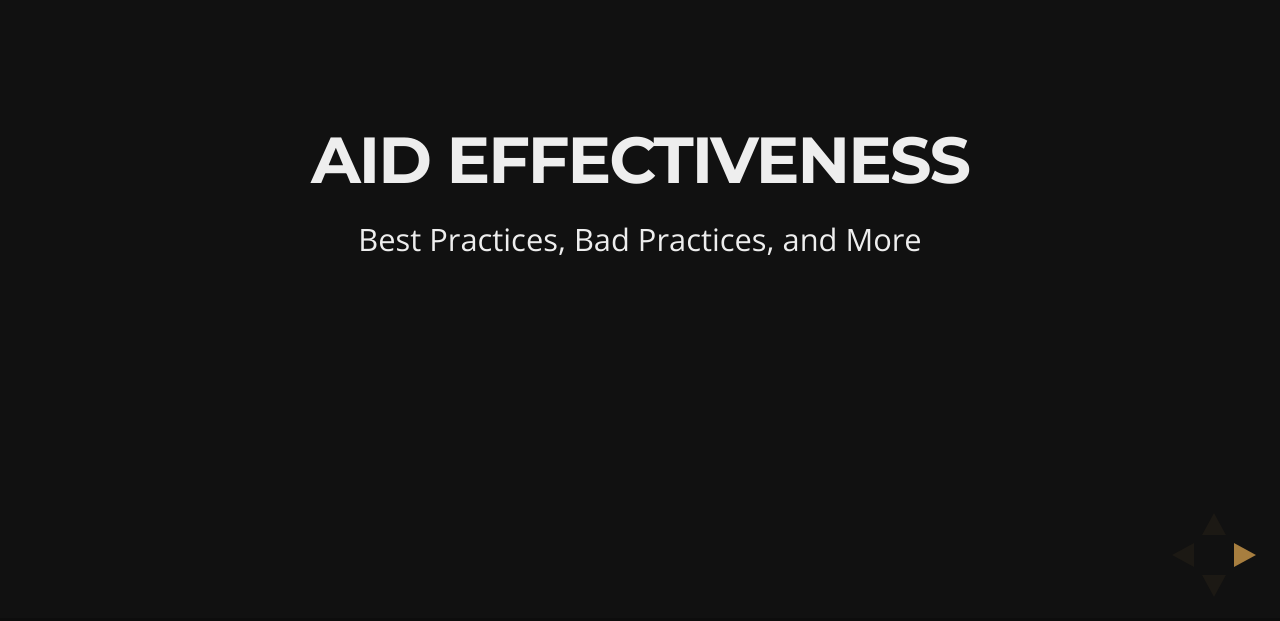
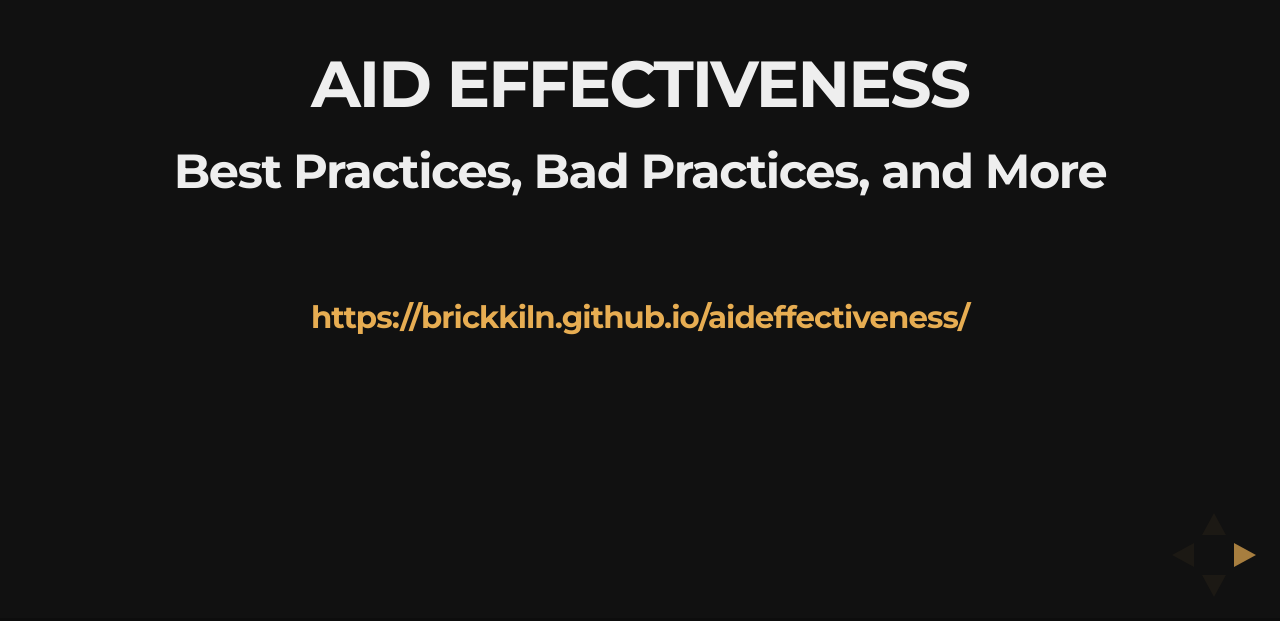
Before and after one commit to BrickKiln/aideffectiveness, a website: page index.html in a window 1280 px wide. Shown: the part 179-800 px from the top of the page. Drawn offline with nearby package versions, Linux system fonts and the light colour scheme.

Commit message:
Added direct link to presentation

```diff
--- a/index.html
+++ b/index.html
@@ -26,9 +26,11 @@
 			<div class="slides">
 				<section>
           <h2> AID EFFECTIVENESS </h2>
-          <p>
+          <h3>
             Best Practices, Bad Practices, and More
-          </p>
+          <h3>
+					<br/>
+					<h5><a href="https://brickkiln.github.io/aideffectiveness/">https://brickkiln.github.io/aideffectiveness/</a><h5>
         </section>
 
         <section>
```
